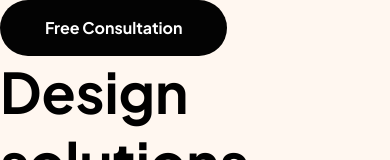
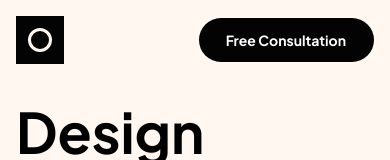
Before and after one commit to miguelzaga/single-page-design-portfolio, a JavaScript app: page / in a window 390 px wide. Shown: the top 160 px of the page. Built offline with nearby package versions, Linux system fonts and the light colour scheme.

Commit message:
style header-footer for mobile

```diff
--- a/src/components/HeaderFooter.js
+++ b/src/components/HeaderFooter.js
@@ -1,7 +1,9 @@
+import logo from "../assets/logo.svg";
+
 function HeaderFooter() {
   return (
     <div className="header-footer">
-      <img src="" alt="" className="header-footer__img" />
+      <img src={logo} alt="website logo" className="header-footer__img" />
       <button className="header-footer__btn btn1">Free Consultation</button>
     </div>
   );
--- a/src/scss/02-base/_base.scss
+++ b/src/scss/02-base/_base.scss
@@ -3,5 +3,8 @@
 html,
 body {
   background-color: $color-cream;
-  overflow-x: hidden;
 }
+
+.wrapper {
+  padding: 16px 16px 32px;
+}
--- a/src/scss/03-objects/_buttons.scss
+++ b/src/scss/03-objects/_buttons.scss
@@ -4,6 +4,7 @@ button {
   border: none;
   cursor: pointer;
   transition: 0.2s ease-out;
+
   &:active {
     transform: scale(0.98);
   }
@@ -13,13 +14,19 @@ button {
 .btn2 {
   color: white;
   border-radius: 28px;
-  padding: 14px 45px;
+  padding: 8px 28px 8px 27px;
   font-weight: bold;
-  font-size: rem(16px);
+  font-size: rem(14px);
+
+  @include breakpoint($md) {
+    font-size: rem(16px);
+    padding: 14px 45px;
+  }
 }
 
 .btn1 {
   background-color: $color-black;
+
   &:hover {
     background-color: $color-red;
   }
@@ -27,6 +34,7 @@ button {
 
 .btn2 {
   background-color: $color-violet;
+
   &:hover {
     background-color: $color-orange;
   }
--- a/src/scss/04-globals/_footer.scss
+++ /dev/null
@@ -1 +0,0 @@
-@use "./../01-abstracts/" as *;
--- /dev/null
+++ b/src/scss/04-globals/_header-footer.scss
@@ -0,0 +1,15 @@
+@use "./../01-abstracts/" as *;
+
+.header-footer {
+  display: flex;
+  align-items: center;
+  justify-content: space-between;
+
+  &__img {
+    max-width: 48px;
+  }
+}
+
+.header {
+  margin-bottom: 32px;
+}
--- a/src/scss/04-globals/_header.scss
+++ /dev/null
@@ -1 +0,0 @@
-@use "./../01-abstracts/" as *;
--- a/src/scss/04-globals/_index.scss
+++ b/src/scss/04-globals/_index.scss
@@ -1,2 +1 @@
-@forward "header";
-@forward "footer";
+@forward "header-footer";
```
